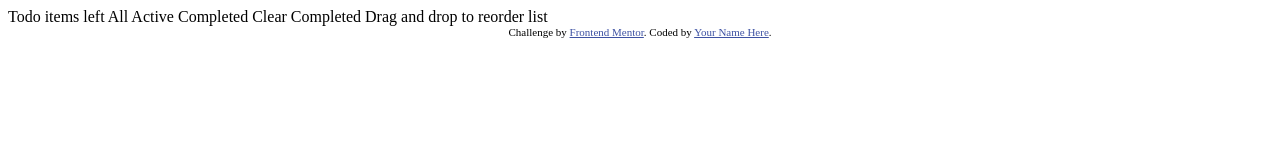
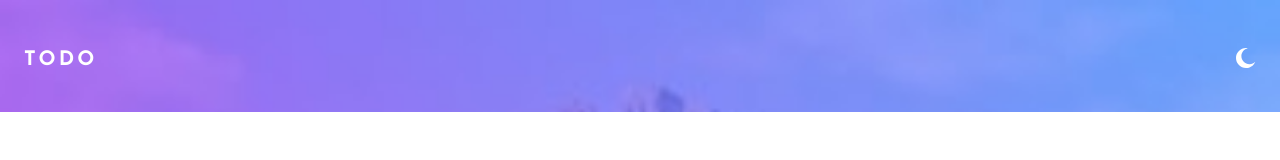
Before and after one commit to TazoTandilashvili/todo-app, a plain HTML site: page index.html in a window 1280 px wide. Drawn offline with Linux system fonts and the light colour scheme; a web font is replaced by a local one.

Commit message:
mew change

```diff
--- a/index.html
+++ b/index.html
@@ -5,7 +5,7 @@
   <meta name="viewport" content="width=device-width, initial-scale=1.0"> <!-- displays site properly based on user's device -->
 
   <link rel="icon" type="image/png" sizes="32x32" href="./images/favicon-32x32.png">
-
+  <link rel="stylesheet" href="./style.css">
   <title>Frontend Mentor | Todo app</title>
 
   <!-- Feel free to remove these styles or customise in your own stylesheet 👍 -->
@@ -15,22 +15,19 @@
   </style>
 </head>
 <body>
+<div class="cotainer">
+  <header class="header">
+    <div class="nav">
+      <h1 class="logo">TODO</h1>
+      <div class="them ">
+        <img src="./images/icon-moon.svg" alt="moon-icon" class="moon-icon">
+      </div>
+    </div>
+    <!-- GET TASK -->
 
-  Todo
 
-  <!-- Add dynamic number --> items left
+  </header>
+</div>
 
-  All
-  Active
-  Completed
-
-  Clear Completed
-
-  Drag and drop to reorder list
-
-  <div class="attribution">
-    Challenge by <a href="https://www.frontendmentor.io?ref=challenge" target="_blank">Frontend Mentor</a>.
-    Coded by <a href="#">Your Name Here</a>.
-  </div>
 </body>
 </html>
--- /dev/null
+++ b/style.css
@@ -0,0 +1,42 @@
+@import url('https://fonts.googleapis.com/css2?family=Bellefair&family=Josefin+Sans:ital,wght@0,100..700;1,100..700&display=swap');
+
+
+
+*{
+  margin: 0px;
+  padding: 0px;
+  box-sizing: border-box;
+  font-family: "Josefin Sans", sans-serif;
+
+
+
+}
+.cotainer{
+  height: 100vh;
+}
+header{
+  background-image: url(./images/bg-mobile-light.jpg);
+  background-repeat: no-repeat;
+  background-size: cover;
+  width: 100%;
+  padding:48px 24px  0px 24px;
+
+}
+.nav{
+  display: flex;
+  flex-direction: row;
+  align-items: center;
+  justify-content: space-between;
+  padding: 0px 0px 40px 0px ;
+}
+.logo{
+  color: #fff;
+  letter-spacing: .2rem;
+  font-size: 20px;
+  font-weight: bold;
+}
+.moon-icon{
+  width: 20px;
+  height: 20px;
+  letter-spacing: 2.5px;
+}
```
